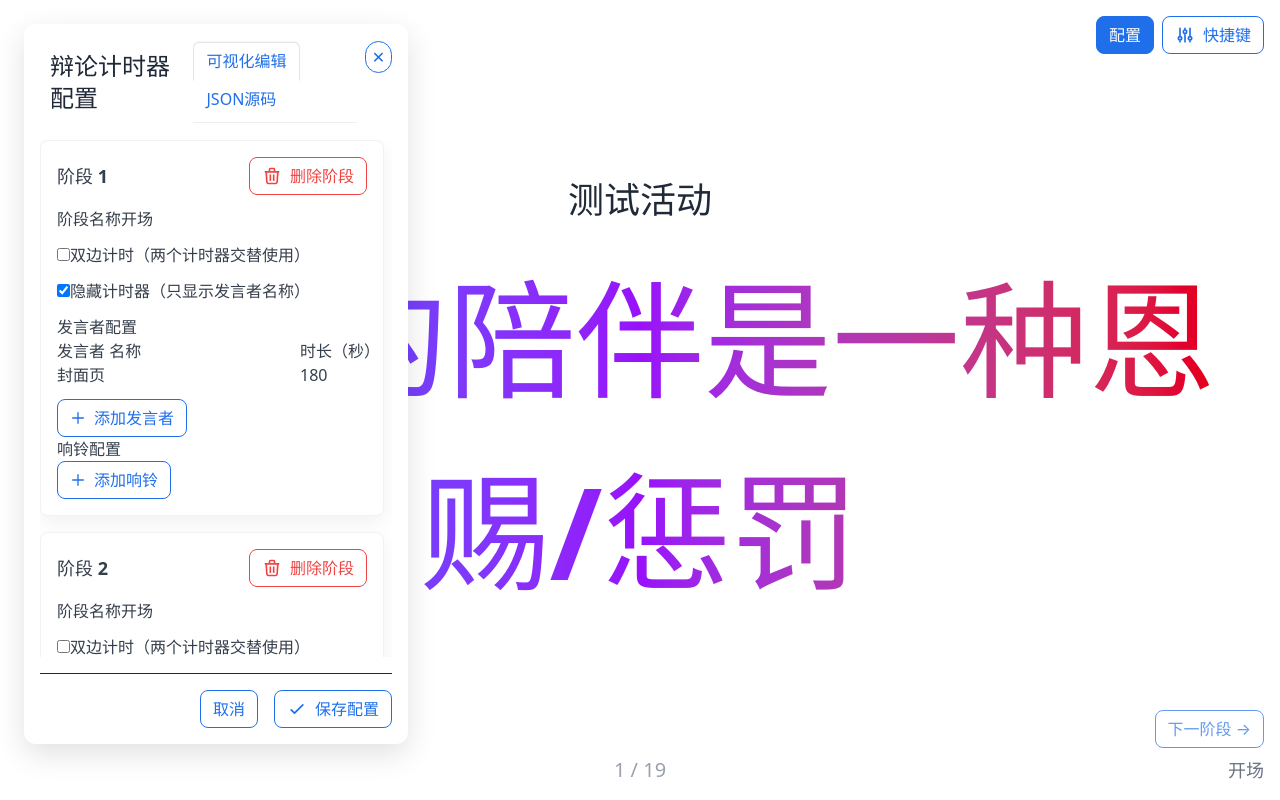
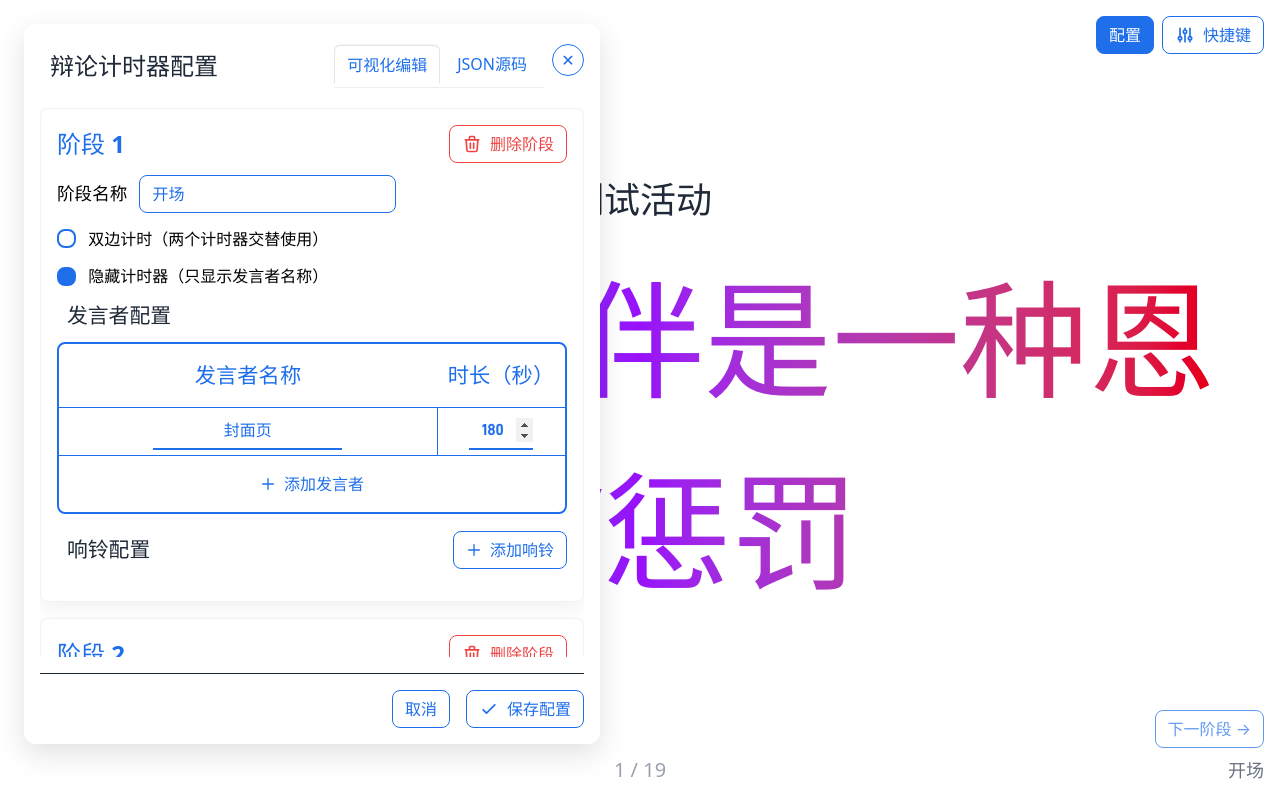
Before and after one commit to CompPsyUnion/debate-timer, a Vue app: page / in a window 1280 px wide. Both pictures are taken after a click on the button "配置". Built offline with nearby package versions, Linux system fonts and the light colour scheme.

Commit message:
fix: uniformed the styles of cards

```diff
--- a/src/components/screen/TimerConfigPanel.vue
+++ b/src/components/screen/TimerConfigPanel.vue
@@ -9,7 +9,7 @@
   class="fixed inset-0 z-50 flex items-start justify-start p-6 pointer-events-auto"
     @click="onDialogClick"
   >
-  <div class="modal-box bg-white w-[30vw] max-w-[1200px] h-[90vh] flex flex-col rounded-lg shadow-2xl">
+  <div class="modal-box bg-white w-[45vw] max-w-[1200px] h-[90vh] flex flex-col rounded-lg shadow-2xl">
       <div class="flex items-center justify-between mb-4">
         <h3 class="text-2xl font-bold config-header">辩论计时器配置</h3>
         <div class="flex gap-2">
@@ -22,7 +22,7 @@
       </div>
 
       <div class="flex-1 overflow-hidden">
-        <div v-if="editMode === 'visual'" class="h-full overflow-y-auto pr-2">
+        <div v-if="editMode === 'visual'" class="h-full overflow-y-auto">
           <div class="space-y-4">
             <StageCard v-for="(stage, index) in localStages" :key="index" :stage="stage" :index="index" @remove-stage="removeStage" @add-side="addSide" @remove-side="removeSide" @add-bell="addBell" @remove-bell="removeBell" />
 
@@ -275,18 +275,8 @@ const removeStage = (index: number) => {
   }
 };
 
-const addSide = (stageIndex: number) => {
-  const stage = localStages.value[stageIndex];
-  if (!stage) return;
-
-  if (stage.isDualSide && stage.sides.length >= 2) {
-    return;
-  }
-
-  stage.sides.push({
-    name: stage.isDualSide ? (stage.sides.length === 0 ? '正方' : '反方') : '发言者',
-    duration: 180,
-  });
+const addSide = (_stageIndex: number) => {
+  // Note: Side is already added by StageCard component, just sync JSON
   syncToJSON();
 };
 
--- a/src/style/index.css
+++ b/src/style/index.css
@@ -14,21 +14,27 @@
 
 /* Tabs: 模仿浏览器标签页的样式（底部细线，激活 tab 被上边框包住并抬起） */
 @layer components {
+
   /* Position modal as a right-side centered panel with rounded corners and drop shadow */
   .modal {
     display: flex;
-    align-items: center; /* vertical center */
-    justify-content: flex-end; /* align to right */
-    padding: 1.25rem; /* space from viewport edges */
+    align-items: center;
+    /* vertical center */
+    justify-content: flex-end;
+    /* align to right */
+    padding: 1.25rem;
+    /* space from viewport edges */
   }
 
   /* Ensure modal-box looks like a floating panel with rounded corners and shadow */
   .modal-box {
-    border-radius: .75rem; /* 12px */
-    box-shadow: 0 10px 30px rgba(2,6,23,0.12);
+    border-radius: .75rem;
+    /* 12px */
+    box-shadow: 0 10px 30px rgba(2, 6, 23, 0.12);
     background-clip: padding-box;
     overflow: hidden;
-    padding: 1rem; /* ensure inner spacing so buttons are away from edges */
+    padding: 1rem;
+    /* ensure inner spacing so buttons are away from edges */
   }
 
   /* Remove grey overlay/backdrop so main screen isn't dimmed */
@@ -48,7 +54,8 @@
 
   .tabs {
     position: relative;
-    border-bottom: 1px solid rgba(31, 41, 55, 0.08); /* subtle divider */
+    border-bottom: 1px solid rgba(31, 41, 55, 0.08);
+    /* subtle divider */
     padding-bottom: 0.25rem;
   }
 
@@ -70,19 +77,22 @@
 
   .tabs .tab:hover,
   .tabs .tab:focus {
-    background-color: rgba(31, 99, 255, 0.06); /* subtle hover */
+    background-color: rgba(31, 99, 255, 0.06);
+    /* subtle hover */
     cursor: pointer;
   }
 
   /* Active tab: 抬起并在上方被边框包住，底部与容器的底线相连 */
   .tabs .tab.tab-active,
   .tabs .tab:active {
-    background-color: var(--btn-primary-contrast); /* white */
+    background-color: var(--btn-primary-contrast);
+    /* white */
     color: var(--btn-primary);
     border-color: rgba(31, 41, 55, 0.12);
     border-bottom-color: transparent;
     position: relative;
-    top: 1px; /* 抬起视觉 */
+    top: 1px;
+    /* 抬起视觉 */
     box-shadow: 0 -1px 0 0 rgba(31, 41, 55, 0.04);
     z-index: 10;
   }
@@ -112,32 +122,38 @@
 
 /* 按钮主题变量（可在此统一修改颜色） */
 :root {
-  --btn-primary: #1f6feb; /* 蓝色，未选中时用于文字与边框 */
-  --btn-primary-contrast: #ffffff; /* 选中后文字颜色 */
+  --btn-primary: #1f6feb;
+  /* 蓝色，未选中时用于文字与边框 */
+  --btn-primary-contrast: #ffffff;
+  /* 选中后文字颜色 */
 
-  --btn-error: #ef4444; /* 删除按钮颜色 */
+  --btn-error: #ef4444;
+  /* 删除按钮颜色 */
   --btn-error-contrast: #ffffff;
 
   --btn-radius: 0.5rem;
 }
 
-.config-header{
-  margin:10px;
+.config-header {
+  margin: 10px;
 }
 
 /* 使用 Tailwind 的 components layer 覆盖或补充 DaisyUI 的 .btn 样式 */
 @layer components {
+
   /* 基本按钮：未选中 -> 透明背景 + 蓝色文字 + 蓝色边框 */
   .btn {
     background-color: transparent;
     color: var(--btn-primary);
     border: 1px solid var(--btn-primary);
     border-radius: var(--btn-radius);
-    padding: .375rem .75rem; /* 与 btn-sm / btn-md 可叠加 */
+    padding: .375rem .75rem;
+    /* 与 btn-sm / btn-md 可叠加 */
     display: inline-flex;
     align-items: center;
     gap: .5rem;
-    white-space: nowrap; /* 确保含 svg + 文本的按钮不换行 */
+    white-space: nowrap;
+    /* 确保含 svg + 文本的按钮不换行 */
     transition: background-color .12s ease, color .12s ease, border-color .12s ease, box-shadow .12s ease;
   }
 
@@ -220,6 +236,59 @@
     justify-content: center;
     border-radius: 9999px;
   }
+
+  /* 自定义checkbox样式，使用主色调并添加选中/取消动画 */
+  .checkbox {
+    appearance: none;
+    width: 1.2em;
+    height: 1.2em;
+    border: 2px solid var(--btn-primary);
+    border-radius: var(--btn-radius);
+    position: relative;
+    cursor: pointer;
+    background-color: transparent;
+    transition: background-color 0.2s ease, border-color 0.2s ease;
+    vertical-align: middle;
+  }
+
+  .checkbox:checked {
+    background-color: var(--btn-primary);
+    border-color: var(--btn-primary);
+  }
+
+  .checkbox::after {
+    content: '';
+    position: absolute;
+    top: 50%;
+    left: 50%;
+    transform: translate(-50%, -50%) scale(0);
+    color: var(--btn-primary-contrast);
+    font-size: 0.8em;
+    opacity: 0;
+    transition: opacity 0.2s ease, transform 0.2s ease;
+  }
+
+  .checkbox:checked::after {
+    opacity: 1;
+    transform: translate(-50%, -50%) scale(1);
+  }
+
+  /* 确保input[type="number"]的上下箭头一直显示 */
+  input[type="number"] {
+    appearance: textfield;
+    -moz-appearance: textfield;
+  }
+
+  input[type="number"]::-webkit-outer-spin-button,
+  input[type="number"]::-webkit-inner-spin-button {
+    -webkit-appearance: auto;
+    opacity: 1;
+    margin: 0;
+    background-color: var(--btn-primary);
+    color: var(--btn-primary-contrast);
+    border: 1px solid var(--btn-primary);
+    border-radius: 0 var(--btn-radius) var(--btn-radius) 0;
+  }
 }
 
 /* Card 组件样式：与现有风格一致，使用相同的圆角、阴影与主色变量 */
@@ -234,10 +303,10 @@
   }
 
   /* 悬停时轻微抬起和加深阴影以提示可交互性 */
-  .card:hover {
+  /* .card:hover {
     transform: translateY(-4px);
     box-shadow: 0 14px 30px rgba(2, 6, 23, 0.10);
-  }
+  } */
 
   /* 头部/主体/尾部的统一内边距和分割线 */
   .card-header,
@@ -257,14 +326,129 @@
 
   .card-title {
     font-weight: 600;
-    color: var(--fallback-bc, #3270c7);
+    color: var(--btn-primary);
     font-size: 1.5rem;
     line-height: 1;
   }
 
+  .card-label {
+    font-size: 1.1rem;
+    font-weight: 500;
+    color: rgba(0, 0, 0, 1);
+    margin-right: .75rem;
+    display: inline-flex;
+    align-items: center;
+    gap: .25rem;
+  }
+
+  .card-choice{
+    font-size: 1rem;
+    font-weight: 500;
+    color: rgba(0, 0, 0, 1);
+    margin-left: .75rem;
+    display: inline-flex;
+    align-items: center;
+    gap: .25rem;
+    vertical-align: middle;
+  }
+
+  .card-input {
+    background-color: transparent;
+    color: var(--btn-primary);
+    border: 1px solid var(--btn-primary);
+    border-radius: var(--btn-radius);
+    padding: .375rem .75rem;
+    font-family: inherit;
+    font-size: inherit;
+    transition: border-color .12s ease, box-shadow .12s ease;
+    align-self: flex-end;
+  }
+
+  .card-input:focus {
+    outline: none;
+    border-color: var(--btn-primary);
+    /* box-shadow: 0 0 0 2px rgba(31, 111, 235, 0.1); */
+  }
+
+  .speaker {
+    border-radius: calc(1 * var(--btn-radius));
+    border: 2px solid var(--btn-primary);
+    border-collapse: collapse;
+    overflow: hidden;
+  }
+
+
+  .card-table thead {
+    height: 2em;
+    color: var(--btn-primary);
+    border-bottom: 1px solid var(--btn-primary);
+  }
+
+  .card-table td {
+    text-align: center;
+    vertical-align: middle;
+  }
+
+  .card-table tr{
+    height: 3em;
+  }
+
+  .card-table-border-dual tr td{
+    border-right: 1px solid var(--btn-primary);
+    border-bottom: 1px solid var(--btn-primary);
+  }
+
+  .card-table-border-dual tr:last-child td{
+    border-bottom: none;
+  }
+
+  .card-table td:last-child{
+    border-right: none;
+  }
+
+  .card-table-border-single tr td{
+    border-right: 1px solid var(--btn-primary);
+    border-bottom: 1px solid var(--btn-primary);
+  }
+
+  .card-table th {
+    height: 3em;
+    text-align: center;
+    vertical-align: middle;
+    font-size: 1.33em;
+  }
+
+  .card-input-underline {
+    width: 50%;
+    text-align: center;
+    background-color: transparent;
+    color: var(--btn-primary);
+    border: none;
+    border-bottom: 2px solid var(--btn-primary);
+    border-radius: 0;
+    padding: .375rem 0;
+    font-family: inherit;
+    font-size: inherit;
+    transition: all .3s;
+  }
+
+
+
+  .card-input.speaker .card-input-underline.speaker {
+    font-weight: 500;
+    max-width: 70%;
+  }
+
+  .card-input.time .card-input-underline.time {
+    width: 80%;
+  }
+
   .card-subtitle {
-    font-size: .85rem;
-    color: rgba(31, 41, 55, 0.6);
+    margin: 10px 10px 10px 10px;
+    font-size: 1.3rem;
+    font-weight: bold;
+    color: rgba(31, 41, 55, 1);
+    width:fit-content;
   }
 
   .card-body {
@@ -278,6 +462,30 @@
     background-color: transparent;
   }
 
+  .add-speaker-row {
+    display: flex;
+    justify-content: center;
+    /* margin: 0 10px 10px 10px; */
+    /* margin-bottom: */
+  }
+
+  .add-speaker-row.single {
+    margin: 10px 10px 10px 10px;
+  }
+
+  .add-speaker-row.dual {
+    display: flex;
+    justify-content: center;
+    margin: none;
+  }
+
+  .add-speaker-button {
+    border: none;
+    justify-content: center;
+  }
+  .ring-header{
+    margin: 10px 0 10px 0;
+  }
   /* 侧重色条（例如用于表示状态或队伍颜色） */
   .card.accent-left {
     border-left: 4px solid var(--btn-primary);
@@ -303,8 +511,17 @@
 
   /* 响应式微调 */
   @media (max-width: 640px) {
-    .card { border-radius: .5rem; }
-    .card-header, .card-footer { padding: .5rem; }
-    .card-body { padding: .75rem; }
+    .card {
+      border-radius: .5rem;
+    }
+
+    .card-header,
+    .card-footer {
+      padding: .5rem;
+    }
+
+    .card-body {
+      padding: .75rem;
+    }
   }
 }
--- a/src/views/StageCard.vue
+++ b/src/views/StageCard.vue
@@ -2,175 +2,125 @@
   <div class="card bg-base-200 shadow-sm">
     <div class="card-body p-4">
       <div class="flex items-center justify-between mb-3">
-        <h4 class="font-bold text-lg">阶段 {{ index + 1 }}</h4>
+        <h4 class="font-bold text-lg card-title">阶段 {{ index + 1 }}</h4>
         <button type="button" class="btn btn-sm btn-error btn-ghost" @click="$emit('remove-stage', index)">
-          <svg
-            xmlns="http://www.w3.org/2000/svg"
-            class="h-5 w-5"
-            fill="none"
-            viewBox="0 0 24 24"
-            stroke="currentColor"
-          >
-            <path
-              stroke-linecap="round"
-              stroke-linejoin="round"
-              stroke-width="2"
-              d="M19 7l-.867 12.142A2 2 0 0116.138 21H7.862a2 2 0 01-1.995-1.858L5 7m5 4v6m4-6v6m1-10V4a1 1 0 00-1-1h-4a1 1 0 00-1 1v3M4 7h16"
-            />
+          <svg xmlns="http://www.w3.org/2000/svg" class="h-5 w-5" fill="none" viewBox="0 0 24 24" stroke="currentColor">
+            <path stroke-linecap="round" stroke-linejoin="round" stroke-width="2"
+              d="M19 7l-.867 12.142A2 2 0 0116.138 21H7.862a2 2 0 01-1.995-1.858L5 7m5 4v6m4-6v6m1-10V4a1 1 0 00-1-1h-4a1 1 0 00-1 1v3M4 7h16" />
           </svg>
           删除阶段
         </button>
       </div>
 
       <div class="form-control mb-3">
-        <label class="label">
+        <label class="card-label">
           <span class="label-text font-medium">阶段名称</span>
         </label>
-        <input
-          v-model="stage.stageName"
-          type="text"
-          placeholder="例如：立论阶段 - 正方"
-          class="input input-bordered"
-        />
+        <input v-model="stage.stageName" type="text" placeholder="例如：立论阶段 - 正方" class="card-input input-bordered self-end" />
       </div>
 
       <div class="form-control mb-3">
         <label class="label cursor-pointer justify-start gap-2">
           <input v-model="stage.isDualSide" type="checkbox" class="checkbox" />
-          <span class="label-text">双边计时（两个计时器交替使用）</span>
+          <span class="card-choice label-text">双边计时（两个计时器交替使用）</span>
         </label>
       </div>
 
       <div class="form-control mb-3">
         <label class="label cursor-pointer justify-start gap-2">
           <input v-model="stage.hideTimer" type="checkbox" class="checkbox" />
-          <span class="label-text">隐藏计时器（只显示发言者名称）</span>
+          <span class="card-choice label-text">隐藏计时器（只显示发言者名称）</span>
         </label>
       </div>
 
-      <div class="divider">发言者配置</div>
-      <div class="space-y-3">
-        <div v-for="(side, sideIndex) in stage.sides" :key="sideIndex" class="flex gap-3 items-end">
-          <div class="form-control flex-1">
-            <label class="label">
-              <span class="label-text">
-                {{ stage.isDualSide ? (sideIndex === 0 ? '正方' : '反方') : '发言者' }} 名称
-              </span>
-            </label>
-            <input
-              v-model="side.name"
-              type="text"
-              placeholder="例如：正方一辩"
-              class="input input-bordered input-sm"
-            />
-          </div>
-          <div class="form-control w-32">
-            <label class="label">
-              <span class="label-text">时长（秒）</span>
-            </label>
-            <input
-              v-model.number="side.duration"
-              type="number"
-              min="1"
-              placeholder="180"
-              class="input input-bordered input-sm"
-            />
-          </div>
-          <button
-            type="button"
-            v-if="stage.sides.length > 1"
-            class="btn btn-sm btn-ghost btn-error"
-            @click="$emit('remove-side', index, sideIndex)"
-          >
-            <svg
-              xmlns="http://www.w3.org/2000/svg"
-              class="h-4 w-4"
-              fill="none"
-              viewBox="0 0 24 24"
-              stroke="currentColor"
-            >
-              <path
-                stroke-linecap="round"
-                stroke-linejoin="round"
-                stroke-width="2"
-                d="M6 18L18 6M6 6l12 12"
-              />
+      <div class="card-subtitle">发言者配置</div>
+      <div :key="stage.sides.length" class="speaker overflow-x-auto">
+        <table :class="stage.sides.length === 2 ? 'card-table-border-dual' : 'card-table-border-single'"
+          class="card-table table table-compact w-full card-table">
+          <thead>
+            <tr>
+              <th class="text-left">发言者名称</th>
+              <th class="text-left w-32">时长（秒）</th>
+              <th class="text-center w-20" v-if="stage.sides.length > 1">操作</th>
+            </tr>
+          </thead>
+          <tbody>
+            <tr v-for="(side, sideIndex) in stage.sides" :key="sideIndex">
+              <td>
+                <input v-model="side.name" type="text" placeholder="例如：正方一辩"
+                  class="card-input-underline speaker input-bordered input-sm w-full" />
+              </td>
+              <td>
+                <input v-model.number="side.duration" type="number" min="0" default="180" step="30" placeholder="180"
+                  class="card-input-underline time input-bordered input-sm w-full" />
+              </td>
+              <td v-if="stage.sides.length > 1" class="text-center">
+                <button type="button" class="btn btn-sm btn-ghost btn-error"
+                  @click="$emit('remove-side', index, sideIndex)">
+                  <svg xmlns="http://www.w3.org/2000/svg" class="h-4 w-4" fill="none" viewBox="0 0 24 24"
+                    stroke="currentColor">
+                    <path stroke-linecap="round" stroke-linejoin="round" stroke-width="2" d="M6 18L18 6M6 6l12 12" />
+                  </svg>
+                </button>
+              </td>
+            </tr>
+          </tbody>
+        </table>
+        <div :class="stage.sides.length === 2 ? 'add-speaker-row dual' : 'add-speaker-row single'" class="">
+          <button type="button" v-if="stage.sides.length < 2" class="btn btn-sm btn-outline add-speaker-button"
+            @click="addSide">
+            <svg xmlns="http://www.w3.org/2000/svg" class="h-4 w-4" fill="none" viewBox="0 0 24 24"
+              stroke="currentColor">
+              <path stroke-linecap="round" stroke-linejoin="round" stroke-width="2" d="M12 4v16m8-8H4" />
             </svg>
+            添加发言者
           </button>
         </div>
-        <button
-          type="button"
-          v-if="!stage.isDualSide || stage.sides.length < 2"
-          class="btn btn-sm btn-outline"
-          @click="$emit('add-side', index)"
-        >
-          <svg
-            xmlns="http://www.w3.org/2000/svg"
-            class="h-4 w-4"
-            fill="none"
-            viewBox="0 0 24 24"
-            stroke="currentColor"
-          >
-            <path stroke-linecap="round" stroke-linejoin="round" stroke-width="2" d="M12 4v16m8-8H4" />
-          </svg>
-          添加发言者
-        </button>
       </div>
 
-      <div class="divider">响铃配置</div>
-      <div class="space-y-3">
-        <div v-for="(bell, bellIndex) in stage.bellTimings" :key="bellIndex" class="flex gap-3 items-end">
-          <div class="form-control flex-1">
-            <label class="label">
-              <span class="label-text">响铃时间（秒）</span>
-            </label>
-            <input
-              v-model.number="bell.time"
-              type="number"
-              min="0"
-              placeholder="从阶段开始计时"
-              class="input input-bordered input-sm"
-            />
-          </div>
-          <div class="form-control w-40">
-            <label class="label">
-              <span class="label-text">铃声类型</span>
-            </label>
-            <select v-model="bell.type" class="select select-bordered select-sm">
-              <option value="start">开始铃</option>
-              <option value="warning">提醒铃</option>
-              <option value="end">结束铃</option>
-            </select>
-          </div>
-          <button type="button" class="btn btn-sm btn-ghost btn-error" @click="$emit('remove-bell', index, bellIndex)">
-            <svg
-              xmlns="http://www.w3.org/2000/svg"
-              class="h-4 w-4"
-              fill="none"
-              viewBox="0 0 24 24"
-              stroke="currentColor"
-            >
-              <path
-                stroke-linecap="round"
-                stroke-linejoin="round"
-                stroke-width="2"
-                d="M6 18L18 6M6 6l12 12"
-              />
-            </svg>
-          </button>
-        </div>
+      <div class="ring-header flex items-center justify-between mb-3">
+        <div class="card-subtitle">响铃配置</div>
         <button type="button" class="btn btn-sm btn-outline" @click="$emit('add-bell', index)">
-          <svg
-            xmlns="http://www.w3.org/2000/svg"
-            class="h-4 w-4"
-            fill="none"
-            viewBox="0 0 24 24"
-            stroke="currentColor"
-          >
+          <svg xmlns="http://www.w3.org/2000/svg" class="h-4 w-4" fill="none" viewBox="0 0 24 24" stroke="currentColor">
             <path stroke-linecap="round" stroke-linejoin="round" stroke-width="2" d="M12 4v16m8-8H4" />
           </svg>
           添加响铃
         </button>
+      </div>
+      <div class="speaker overflow-x-auto" v-if="stage.bellTimings.length > 0">
+        <table class="card-table table table-compact w-full card-table">
+          <thead>
+            <tr>
+              <th class="text-left">响铃时间（秒）</th>
+              <th class="text-left w-40">铃声类型</th>
+              <th class="text-center w-20">操作</th>
+            </tr>
+          </thead>
+          <tbody>
+            <tr v-for="(bell, bellIndex) in stage.bellTimings" :key="bellIndex">
+              <td>
+                <input v-model.number="bell.time" type="number" min="0" step="30" placeholder="从阶段开始计时"
+                  class="card-input-underline time input-bordered input-sm w-full" />
+              </td>
+              <td>
+                <select v-model="bell.type" class="card-input-underline input-bordered input-sm w-full">
+                  <option value="start">开始铃</option>
+                  <option value="warning">提醒铃</option>
+                  <option value="end">结束铃</option>
+                </select>
+              </td>
+              <td class="text-center">
+                <button type="button" class="btn btn-sm btn-ghost btn-error"
+                  @click="$emit('remove-bell', index, bellIndex)">
+                  <svg xmlns="http://www.w3.org/2000/svg" class="h-4 w-4" fill="none" viewBox="0 0 24 24"
+                    stroke="currentColor">
+                    <path stroke-linecap="round" stroke-linejoin="round" stroke-width="2" d="M6 18L18 6M6 6l12 12" />
+                  </svg>
+                </button>
+              </td>
+            </tr>
+          </tbody>
+        </table>
       </div>
     </div>
   </div>
@@ -184,13 +134,18 @@ const props = defineProps<{
   index: number;
 }>();
 
-defineEmits<{
+const emit = defineEmits<{
   (e: 'remove-stage', index: number): void;
   (e: 'add-side', stageIndex: number): void;
   (e: 'remove-side', stageIndex: number, sideIndex: number): void;
   (e: 'add-bell', stageIndex: number): void;
   (e: 'remove-bell', stageIndex: number, bellIndex: number): void;
 }>();
+
+const addSide = () => {
+  props.stage.sides.push({ name: '', duration: 180 });
+  emit('add-side', props.index);
+};
 </script>
 
 <style scoped>
```
